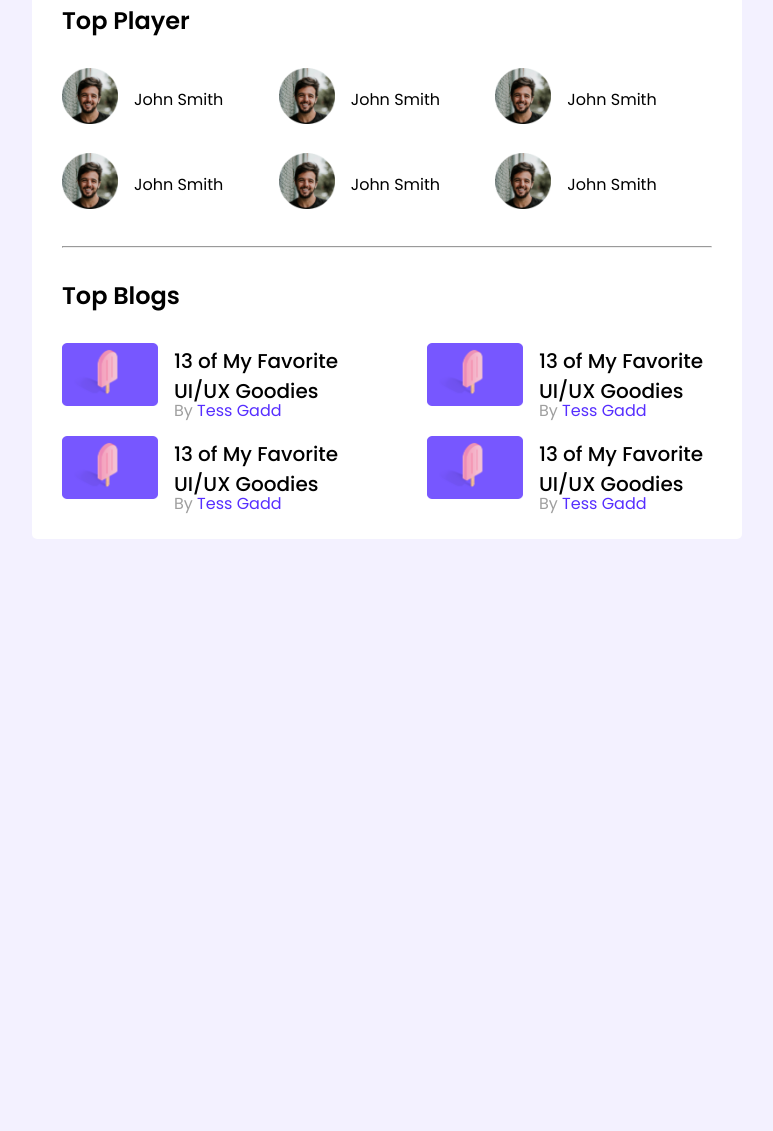
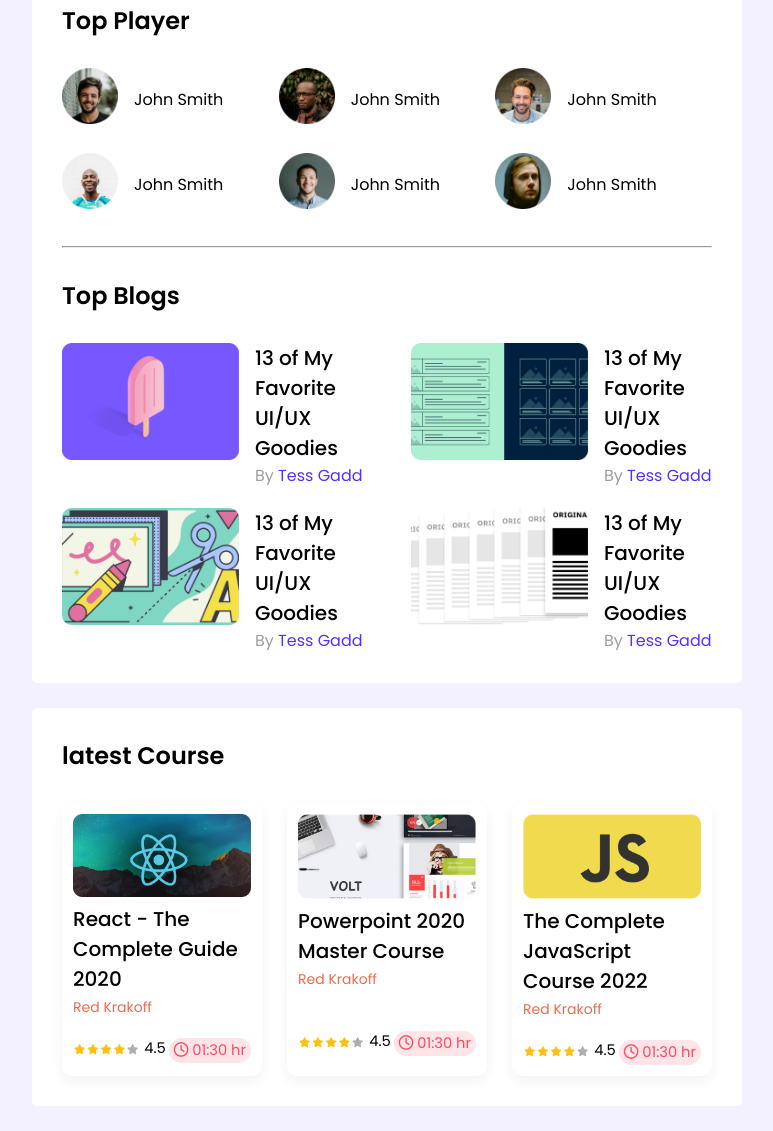
Before and after one commit to rahimuj570/leader-board, a plain HTML site: page index.html in a window 1280 px wide. Shown: the part 27-1158 px from the top of the page, without its empty margins (253-1026 px from the left). Before the commit the page ends 800 px from the top, so only its background shows below. Drawn offline with Linux system fonts and the light colour scheme; a web font is replaced by a local one.

Commit message:
latest courses added

```diff
--- a/index.html
+++ b/index.html
@@ -6,6 +6,10 @@
     <meta name="viewport" content="width=device-width, initial-scale=1.0" />
     <title>Leader Board</title>
     <link rel="stylesheet" href="style.css" />
+    <script
+      src="https://kit.fontawesome.com/fa8c3d741e.js"
+      crossorigin="anonymous"
+    ></script>
   </head>
   <body>
     <section>
@@ -19,31 +23,31 @@
         </div>
         <div class="top-player">
           <div class="img-player">
-            <img src="./img/players/player-1.png" alt="1" />
+            <img src="./img/players/player-2.png" alt="1" />
           </div>
           <div class="player-name"><p>John Smith</p></div>
         </div>
         <div class="top-player">
           <div class="img-player">
-            <img src="./img/players/player-1.png" alt="1" />
+            <img src="./img/players/player-3.png" alt="1" />
           </div>
           <div class="player-name"><p>John Smith</p></div>
         </div>
         <div class="top-player">
           <div class="img-player">
-            <img src="./img/players/player-1.png" alt="1" />
+            <img src="./img/players/player-4.png" alt="1" />
           </div>
           <div class="player-name"><p>John Smith</p></div>
         </div>
         <div class="top-player">
           <div class="img-player">
-            <img src="./img/players/player-1.png" alt="1" />
+            <img src="./img/players/player-5.png" alt="1" />
           </div>
           <div class="player-name"><p>John Smith</p></div>
         </div>
         <div class="top-player">
           <div class="img-player">
-            <img src="./img/players/player-1.png" alt="1" />
+            <img src="./img/players/player-6.png" alt="1" />
           </div>
           <div class="player-name"><p>John Smith</p></div>
         </div>
@@ -62,7 +66,7 @@
         </article>
         <article class="top-blog">
           <div class="blog-img">
-            <img src="./img/blogs/blog-1.png" alt="1" />
+            <img src="./img/blogs/blog-2.png" alt="1" />
           </div>
           <div class="blog-info">
             <h2>13 of My Favorite UI/UX Goodies</h2>
@@ -71,7 +75,7 @@
         </article>
         <article class="top-blog">
           <div class="blog-img">
-            <img src="./img/blogs/blog-1.png" alt="1" />
+            <img src="./img/blogs/blog-3.png" alt="1" />
           </div>
           <div class="blog-info">
             <h2>13 of My Favorite UI/UX Goodies</h2>
@@ -80,7 +84,7 @@
         </article>
         <article class="top-blog">
           <div class="blog-img">
-            <img src="./img/blogs/blog-1.png" alt="1" />
+            <img src="./img/blogs/blog-4.png" alt="1" />
           </div>
           <div class="blog-info">
             <h2>13 of My Favorite UI/UX Goodies</h2>
@@ -89,5 +93,103 @@
         </article>
       </div>
     </section>
+    <!-- --------------------------------
+              Latest Course
+      --------- -------------------->
+    <section>
+      <h1>latest Course</h1>
+      <div class="latest-courses">
+        <div class="latest-course">
+          <div class="course-img">
+            <img src="./img/courses/course-1.png" alt="1" />
+          </div>
+          <div class="course-info">
+            <div class="course-name">
+              <h2>React - The Complete Guide 2020</h2>
+              <small>Red Krakoff</small>
+            </div>
+
+            <div class="rating-duration">
+              <div class="rating">
+                <span
+                  ><i class="fas fa-star fill"></i
+                  ><i class="fas fa-star fill"></i
+                  ><i class="fas fa-star fill"></i
+                  ><i class="fas fa-star fill"></i
+                  ><i class="fas fa-star"></i></span
+                ><span id="latter-rating">4.5</span>
+              </div>
+              <div class="duration">
+                <span>
+                  <span><i class="far fa-clock"></i></span>
+                  <span>01:30 hr</span>
+                </span>
+              </div>
+            </div>
+          </div>
+        </div>
+
+        <div class="latest-course">
+          <div class="course-img">
+            <img src="./img/courses/course-2.png" alt="1" />
+          </div>
+          <div class="course-info">
+            <div class="course-name">
+              <h2>Powerpoint 2020 Master Course</h2>
+              <small>Red Krakoff</small>
+            </div>
+
+            <div class="rating-duration">
+              <div class="rating">
+                <span
+                  ><i class="fas fa-star fill"></i
+                  ><i class="fas fa-star fill"></i
+                  ><i class="fas fa-star fill"></i
+                  ><i class="fas fa-star fill"></i
+                  ><i class="fas fa-star"></i></span
+                ><span id="latter-rating">4.5</span>
+              </div>
+              <div class="duration">
+                <span>
+                  <span><i class="far fa-clock"></i></span>
+                  <span>01:30 hr</span>
+                </span>
+              </div>
+            </div>
+          </div>
+        </div>
+        <div class="latest-course">
+          <div class="course-img">
+            <img src="./img/courses/course-3.png" alt="1" />
+          </div>
+          <div class="course-info">
+            <div class="course-name">
+              <h2>The Complete JavaScript Course 2022</h2>
+              <small>Red Krakoff</small>
+            </div>
+
+            <div class="rating-duration">
+              <div class="rating">
+                <span
+                  ><i class="fas fa-star fill"></i
+                  ><i class="fas fa-star fill"></i
+                  ><i class="fas fa-star fill"></i
+                  ><i class="fas fa-star fill"></i
+                  ><i class="fas fa-star"></i></span
+                ><span id="latter-rating">4.5</span>
+              </div>
+              <div class="duration">
+                <span>
+                  <span><i class="far fa-clock"></i></span>
+                  <span>01:30 hr</span>
+                </span>
+              </div>
+            </div>
+          </div>
+        </div>
+        <!-- ------------------------------------------------------------------------------------------------------------------------------------------------------------------------------------------------------------------ -->
+      </div>
+    </section>
+    <footer></footer>
   </body>
 </html>
--- a/style.css
+++ b/style.css
@@ -44,7 +44,7 @@ hr {
 .top-blogs {
   display: grid;
   grid-template-columns: repeat(2, 1fr);
-  grid-column-gap: 80px;
+  grid-column-gap: 48px;
   grid-row-gap: 20px;
 }
 .top-blog {
@@ -63,7 +63,6 @@ hr {
 a {
   color: #9f9f9f;
   font-size: 16px;
-  line-height: 10px;
 }
 .blog-info a {
   color: #562eff;
@@ -72,6 +71,58 @@ a {
 h2 {
   font-size: 20px;
   font-weight: 500;
-  width: 173px;
-  margin-top: 3px;
 }
+.latest-courses {
+  display: grid;
+  grid-template-columns: repeat(3, 1fr);
+  grid-column-gap: 25px;
+}
+.latest-course {
+  display: flex;
+  flex-direction: column;
+  flex-basis: 40%;
+  max-width: 242px;
+  box-shadow: 0px 5.34229px 13.3557px rgba(0, 0, 0, 0.05);
+  border-radius: 10px;
+  padding: 11px;
+}
+.course-img {
+  max-width: 224px;
+}
+.course-img img {
+  width: 100%;
+}
+.course-info {
+  display: flex;
+  justify-content: space-between;
+  flex-direction: column;
+  flex-basis: 60%;
+}
+small {
+  font-size: 14px;
+  color: #ed6b4f;
+  font-weight: 400;
+}
+.rating-duration {
+  padding-top: 19px;
+  display: flex;
+  justify-content: space-between;
+  font-size: 14.69px;
+}
+.fa-star.fill {
+  color: #ffc014;
+}
+.fa-star {
+  color: #aeaeae;
+  padding: 1px;
+  font-size: 10px;
+}
+#latter-rating {
+  padding-left: 5px;
+}
+.duration {
+  color: #ff4a60;
+  background: #ffe4e8;
+  border-radius: 50px;
+  padding: 2px 5px;
+}
```
